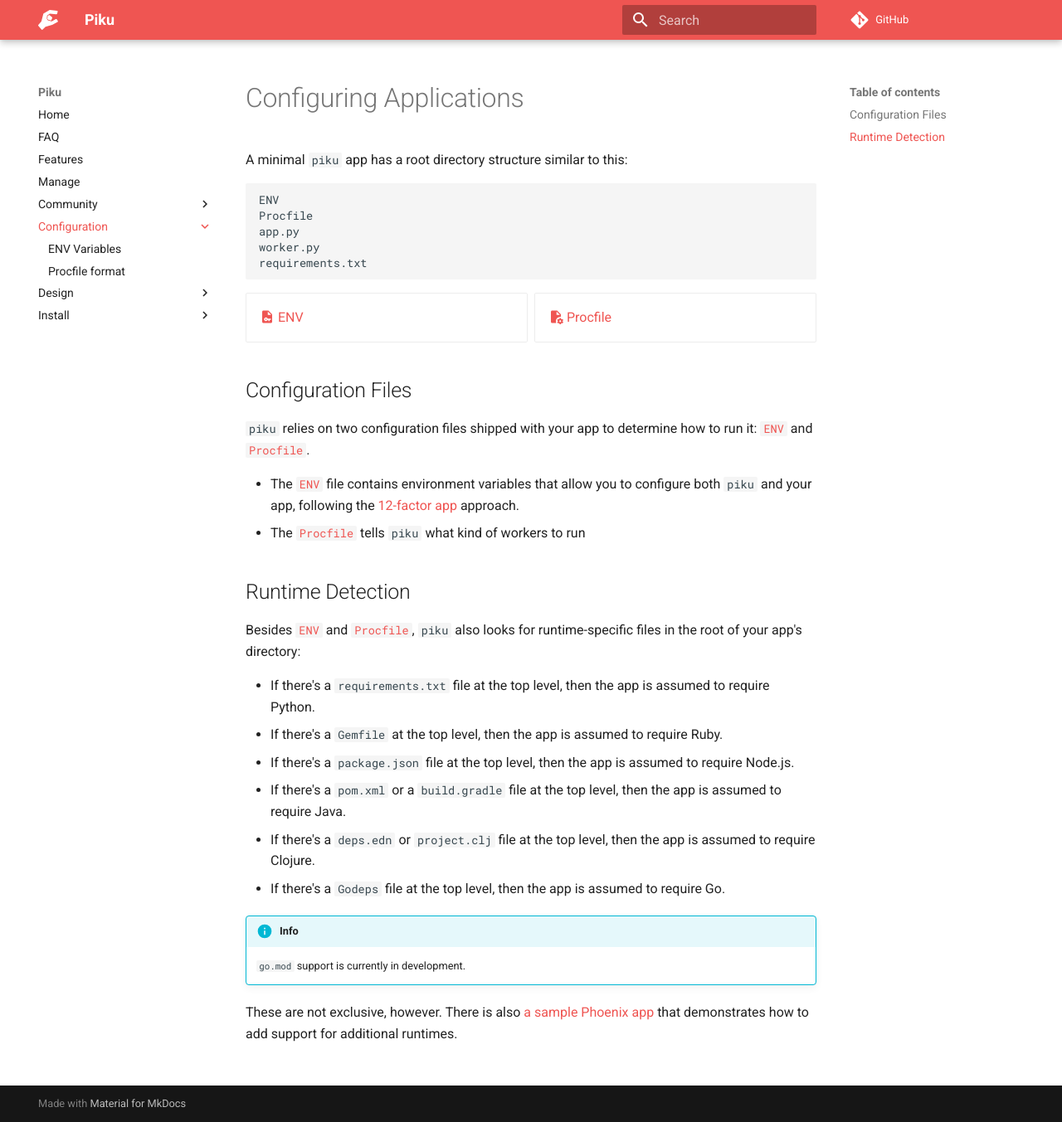
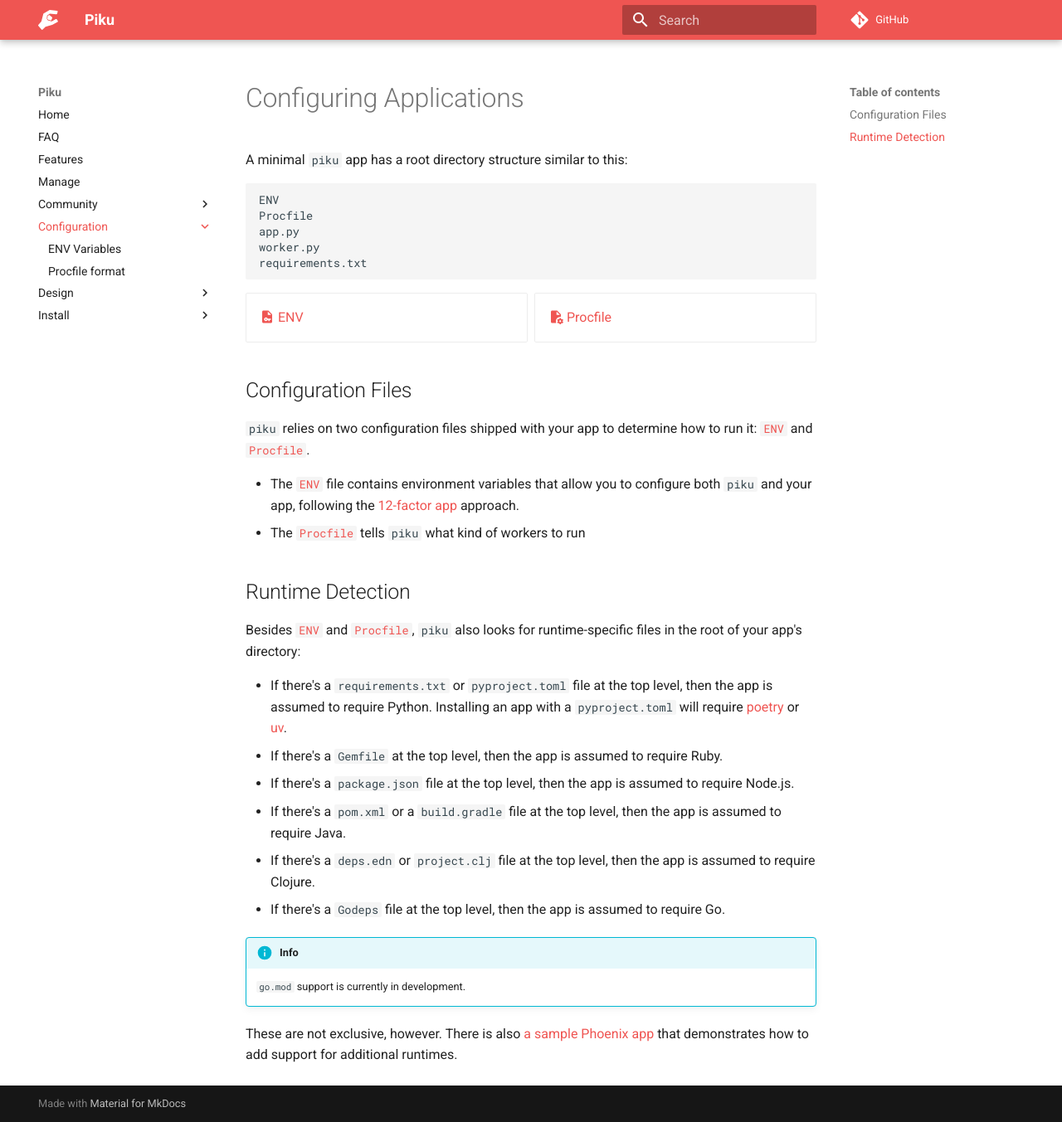
Before and after one commit to piku/piku.github.io, an MkDocs documentation site: the page built from docs/configuration/index.md, in a window 1280 px wide and 1353 px high. Shown: the whole window at 83% size. Built offline with MkDocs 1.6.1 and Material for MkDocs 9.7.7, drawn with Linux system fonts in a browser that asks for light colours; plug-ins that fetch from the network failed and are left out; comment, search, counter and statistics services are not loaded.

Commit message:
configuration: Update python runtime detection

```diff
--- a/docs/configuration/index.md
+++ b/docs/configuration/index.md
@@ -30,7 +30,7 @@
 
 Besides [`ENV`](env.md) and [`Procfile`](procfile.md), `piku` also looks for runtime-specific files in the root of your app's directory:
 
-* If there's a `requirements.txt` file at the top level, then the app is assumed to require Python.
+* If there's a `requirements.txt` or `pyproject.toml` file at the top level, then the app is assumed to require Python. Installing an app with a `pyproject.toml` will require [poetry](https://python-poetry.org/) or [uv](https://docs.astral.sh/uv/).
 * If there's a `Gemfile` at the top level, then the app is assumed to require Ruby.
 * If there's a `package.json` file at the top level, then the app is assumed to require Node.js.
 * If there's a `pom.xml` or a `build.gradle` file at the top level, then the app is assumed to require Java.
```
